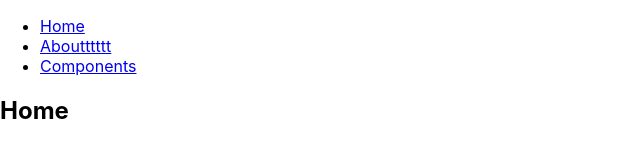
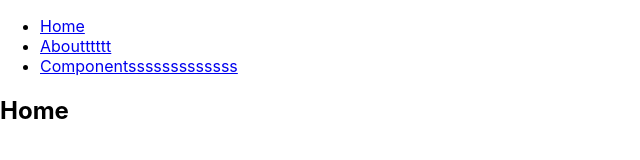
Before and after one commit to yamsboi/a4w, a React (Create React App) app: page / in a window 1280 px wide. Shown: the top 160 px of the page, without its empty margins (0-640 px from the left). Built offline with nearby package versions, Linux system fonts and the light colour scheme.

Commit message:
Update Nav.js
test

```diff
--- a/src/Components/Nav.jsx
+++ b/src/Components/Nav.jsx
@@ -12,7 +12,7 @@ function Nav() {
           <Link to="/about/">Aboutttttt</Link>
         </li>
         <li>
-          <Link to="/components/">Components</Link>
+          <Link to="/components/">Componentsssssssssssss</Link>
         </li>
       </ul>
     </nav>
```
